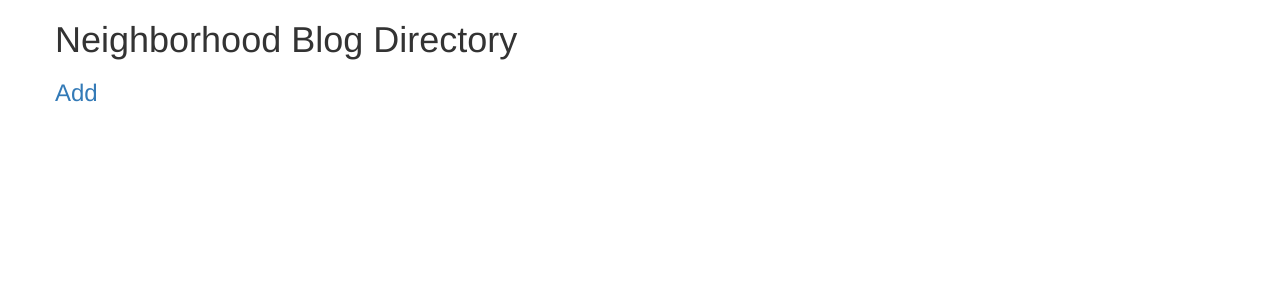
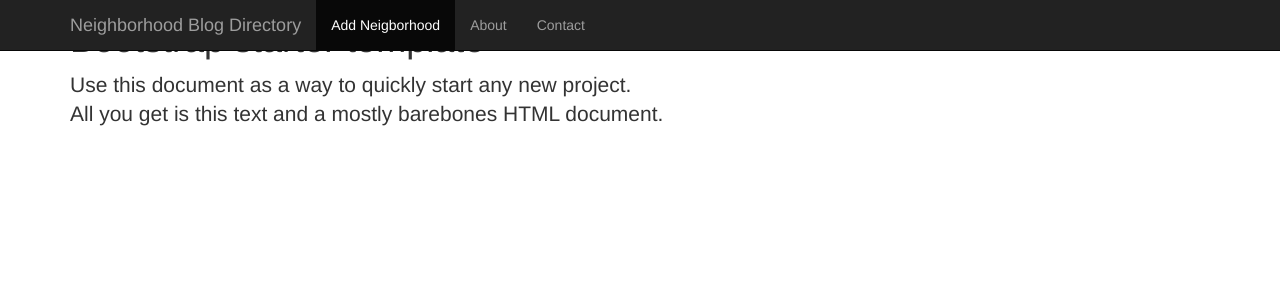
Before and after one commit to nickschafran/neighborhood-blog-catalog, a Flask app: page / in a window 1280 px wide. Shown: the top 300 px of the page. Run offline with Flask 2, Linux system fonts and the light colour scheme; some libraries are stand-ins or nearby versions.

Commit message:
add bootstrap navbar to regions.html

```diff
--- a/templates/regions.html
+++ b/templates/regions.html
@@ -1,25 +1,64 @@
 <!DOCTYPE html>
+<html<html lang="en">
+<head>
+    <meta charset="utf-8">
+    <meta http-equiv="X-UA-Compatible" content="IE=edge">
+    <meta name="viewport" content="width=device-width, initial-scale=1">
+    <meta name="description" content="">
+    <meta name="author" content="">
 
-<html>
+    <title>Neighborhood Blog Directory</title>
 
-<head>
-    <link rel=stylesheet type=text/css href="{{ url_for('static', filename='styles.css') }}">
+    <link rel="stylesheet" type=text/css href="{{ url_for('static', filename='styles.css') }}">
     <link rel="stylesheet" href="https://maxcdn.bootstrapcdn.com/bootstrap/3.3.5/css/bootstrap.min.css">
+
 </head>
 
 <body>
+
+    <nav class="navbar navbar-inverse navbar-fixed-top">
+      <div class="container">
+        <div class="navbar-header">
+          <button type="button" class="navbar-toggle collapsed" data-toggle="collapse" data-target="#navbar" aria-expanded="false" aria-controls="navbar">
+            <span class="sr-only">Toggle navigation</span>
+            <span class="icon-bar"></span>
+            <span class="icon-bar"></span>
+            <span class="icon-bar"></span>
+          </button>
+          <a class="navbar-brand" href="{{url_for('showRegions')}}">Neighborhood Blog Directory</a>
+        </div>
+        <div id="navbar" class="collapse navbar-collapse">
+          <ul class="nav navbar-nav">
+            <li class="active"><a href="{{url_for('newRegion')}}">Add Neigborhood</a></li>
+            <li><a href="#about">About</a></li>
+            <li><a href="#contact">Contact</a></li>
+          </ul>
+        </div><!--/.nav-collapse -->
+      </div>
+    </nav>
+
     <div class = 'container'>
-      <div class = 'row'>
-        <div class = '.col-md-6'><h1>Neighborhood Blog Directory</h1></div><div class = '.col-md-4'><a href="{{url_for('newRegion')}}" ><h3> Add</h3></a></div>
-      </div>
+
+      <div class="starter-template">
+
+        <h1>Bootstrap starter template</h1>
+        <p class="lead">Use this document as a way to quickly start any new project.<br> All you get is this text and a mostly barebones HTML document.</p>
+
 
     {% for region in regions %}
 
-    <a href = "{{url_for('showBlogs', region_id = region.id)}}"> <p>{{region.name}}</a> <a href = "{{url_for('editRegion',region_id = region.id)}}">Edit</a> <a href = "{{url_for('deleteRegion',region_id = region.id)}}">Delete</a> </p></p>
+    <a href = "{{url_for('showBlogs', region_id = region.id)}}"><p>{{region.name}}</a> <a href = "{{url_for('editRegion',region_id = region.id)}}">Edit</a> <a href = "{{url_for('deleteRegion',region_id = region.id)}}">Delete</a> </p></p></p>
 
     {% endfor %}
+    </a></div>
+</div>
 
-    </div>
+    <!-- Bootstrap core JavaScript
+    ================================================== -->
+    <!-- Placed at the end of the document so the pages load faster -->
+    <script src="https://ajax.googleapis.com/ajax/libs/jquery/1.11.3/jquery.min.js"></script>
+    <script src="../../dist/js/bootstrap.min.js"></script>
+    <!-- IE10 viewport hack for Surface/desktop Windows 8 bug -->
+    <script src="../../assets/js/ie10-viewport-bug-workaround.js"></script>
 </body>
-
 </html>
```
